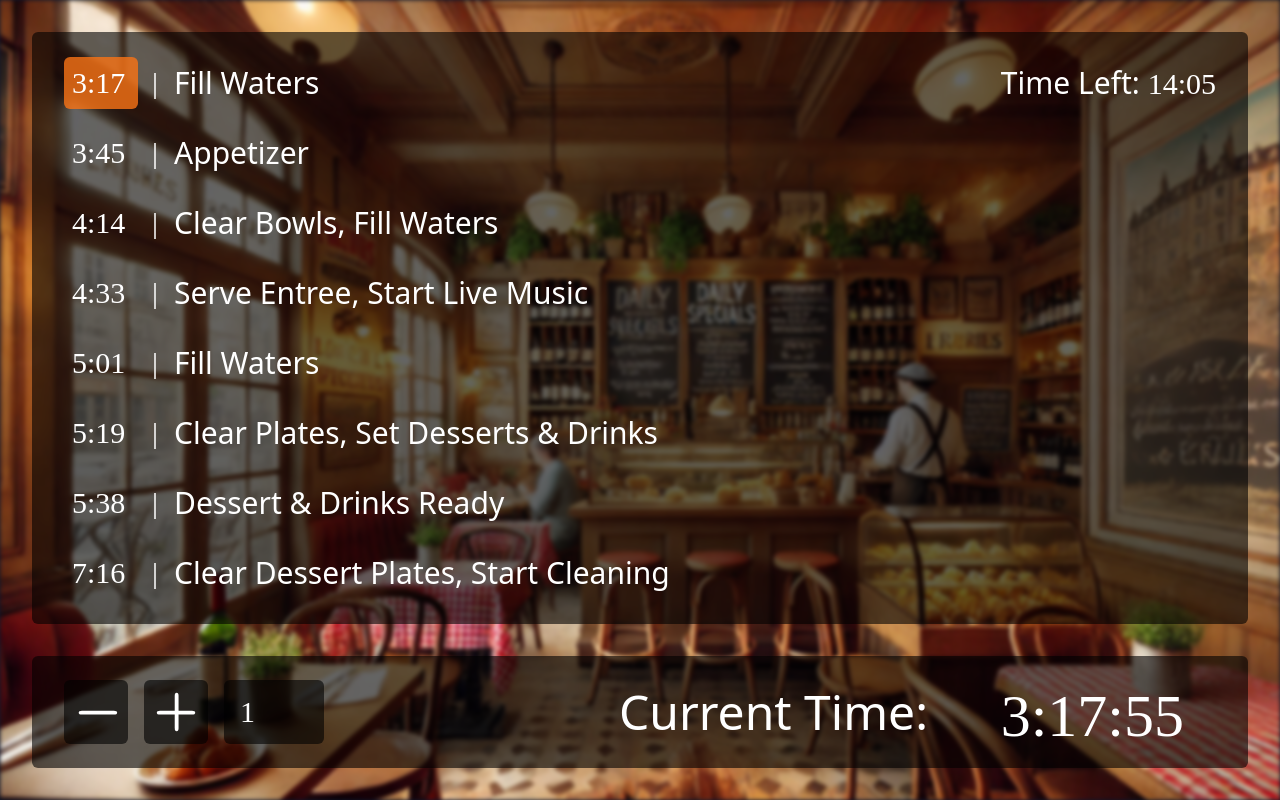
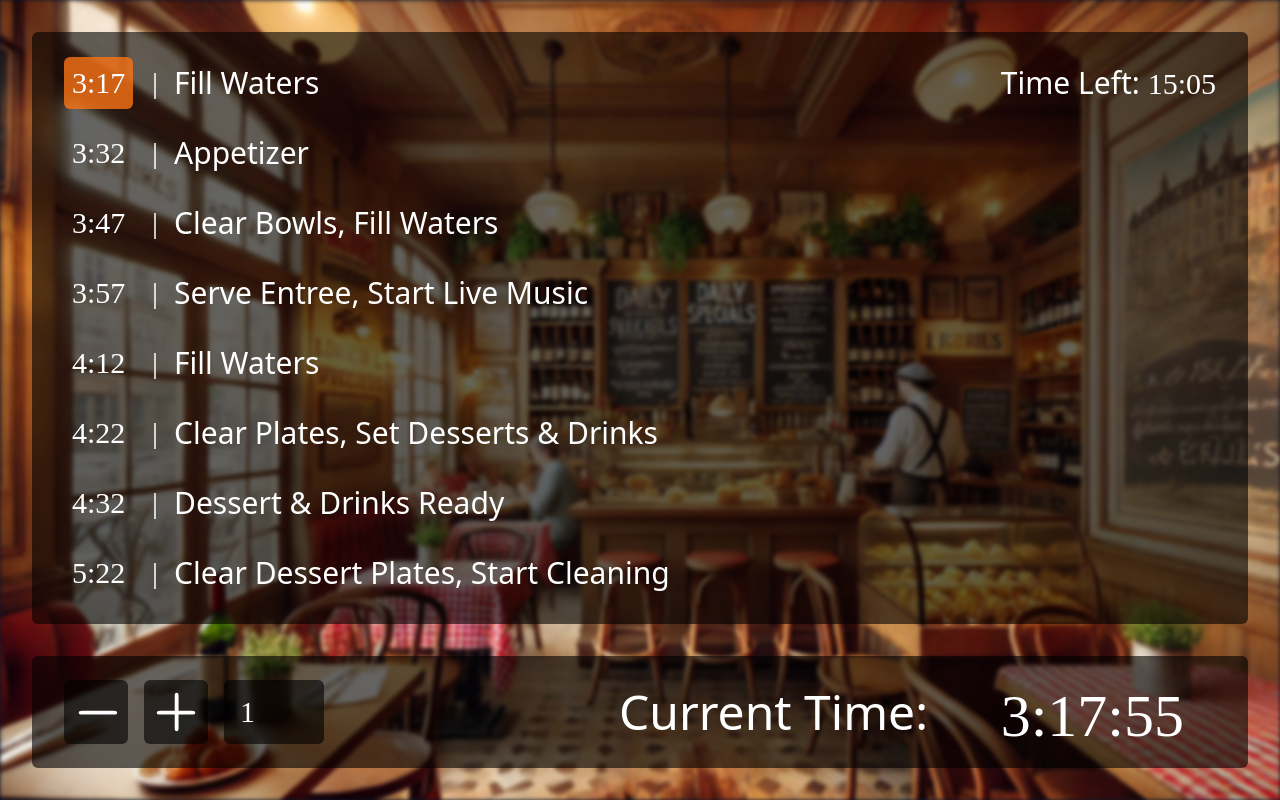
Before and after one commit to ahoward7/timing-scheduler, a Nuxt app: page / in a window 1280 px wide. Built offline with nearby package versions, Linux system fonts and the light colour scheme; a web font is replaced by a local one.

Commit message:
Better times

```diff
--- a/events.ts
+++ b/events.ts
@@ -1,61 +1,36 @@
 import type { ValentinesEvent } from './interfaces'
 
-const now = new Date()
-const baseHours = now.getHours()
-const baseMinutes = now.getMinutes()
-const baseTime = new Date()
-baseTime.setHours(baseHours, baseMinutes, 0, 0)
+const parseRelativeTime = (offsetMinutes: number): Date => {
+  const date = new Date()
+  date.setMinutes(date.getMinutes() + offsetMinutes)
+  return date
+}
 
-const timeOffsets = [
-  0,   // 5:55 → Start time (adjusted to current time)
-  14,  // 6:09 → 6:10 (14 min gap)
-  15,  // 6:24 → 6:25 (15 min gap)
-  10,  // 6:34 → 6:35 (10 min gap)
-  14,  // 6:49 → 6:50 (14 min gap)
-  9,   // 6:59 → 7:00 (9 min gap)
-  10,  // 7:09 → 7:10 (10 min gap)
-  49,  // 7:59 → 8:00 (49 min gap)
+const eventOffsets = [
+  { id: 1, duration: 15, title: 'Fill Waters' },
+  { id: 2, duration: 15, title: 'Appetizer' },
+  { id: 3, duration: 10, title: 'Clear Bowls, Fill Waters' },
+  { id: 4, duration: 15, title: 'Serve Entree, Start Live Music' },
+  { id: 5, duration: 10, title: 'Fill Waters' },
+  { id: 6, duration: 10, title: 'Clear Plates, Set Desserts & Drinks' },
+  { id: 7, duration: 50, title: 'Dessert & Drinks Ready' },
+  { id: 8, duration: 120, title: 'Clear Dessert Plates, Start Cleaning' },
 ]
 
-const durations = [
-  14,  // 5:55 - 6:09 (14 min)
-  14,  // 6:10 - 6:24 (14 min)
-  9,   // 6:25 - 6:34 (9 min)
-  14,  // 6:35 - 6:49 (14 min)
-  9,   // 6:50 - 6:59 (9 min)
-  9,   // 7:00 - 7:09 (9 min)
-  49,  // 7:10 - 7:59 (49 min)
-  120, // 8:00 - 10:00 (120 min)
-]
+let currentTimeOffset = 0
+const events: ValentinesEvent[] = eventOffsets.map(({ id, duration, title }) => {
+  const start = parseRelativeTime(currentTimeOffset)
+  currentTimeOffset += duration
+  const end = parseRelativeTime(currentTimeOffset)
 
-const generateTimes = () => {
-  let startTime = new Date(baseTime)
-  return timeOffsets.map((offset, index) => {
-    startTime.setMinutes(startTime.getMinutes() + offset)
-    const start = new Date(startTime)
-    startTime.setMinutes(startTime.getMinutes() + durations[index])
-    const end = new Date(startTime)
-    return { start, end }
-  })
-}
-
-const eventTimes = generateTimes()
-
-const events: ValentinesEvent[] = [
-  { id: 1, title: 'Fill Waters' },
-  { id: 2, title: 'Appetizer' },
-  { id: 3, title: 'Clear Bowls, Fill Waters' },
-  { id: 4, title: 'Serve Entree, Start Live Music' },
-  { id: 5, title: 'Fill Waters' },
-  { id: 6, title: 'Clear Plates, Set Desserts & Drinks' },
-  { id: 7, title: 'Dessert & Drinks Ready' },
-  { id: 8, title: 'Clear Dessert Plates, Start Cleaning' },
-].map((event, index) => ({
-  ...event,
-  start: eventTimes[index].start,
-  end: eventTimes[index].end,
-  active: false,
-  finished: false
-}))
+  return {
+    id,
+    start,
+    end,
+    title,
+    active: false,
+    finished: false
+  }
+})
 
 export default events
--- a/pages/index.vue
+++ b/pages/index.vue
@@ -129,6 +129,7 @@ function calculateTimeLeft(end: Date): string {
 </script>
 
 <template>
+  <ClientOnly>
     <div class="flex flex-col gap-8 w-full h-full">
       <div class="relative grow flex flex-col justify-around py-4 px-8">
         <div class="absolute top-0 bottom-0 left-0 right-0 bg-black/60 rounded-md" />
@@ -182,6 +183,7 @@ function calculateTimeLeft(end: Date): string {
         </div>
       </div>
     </div>
+  </ClientOnly>
 </template>
 
 <style scoped>
```
Lines whose indentation alone changed are shown as unchanged.
